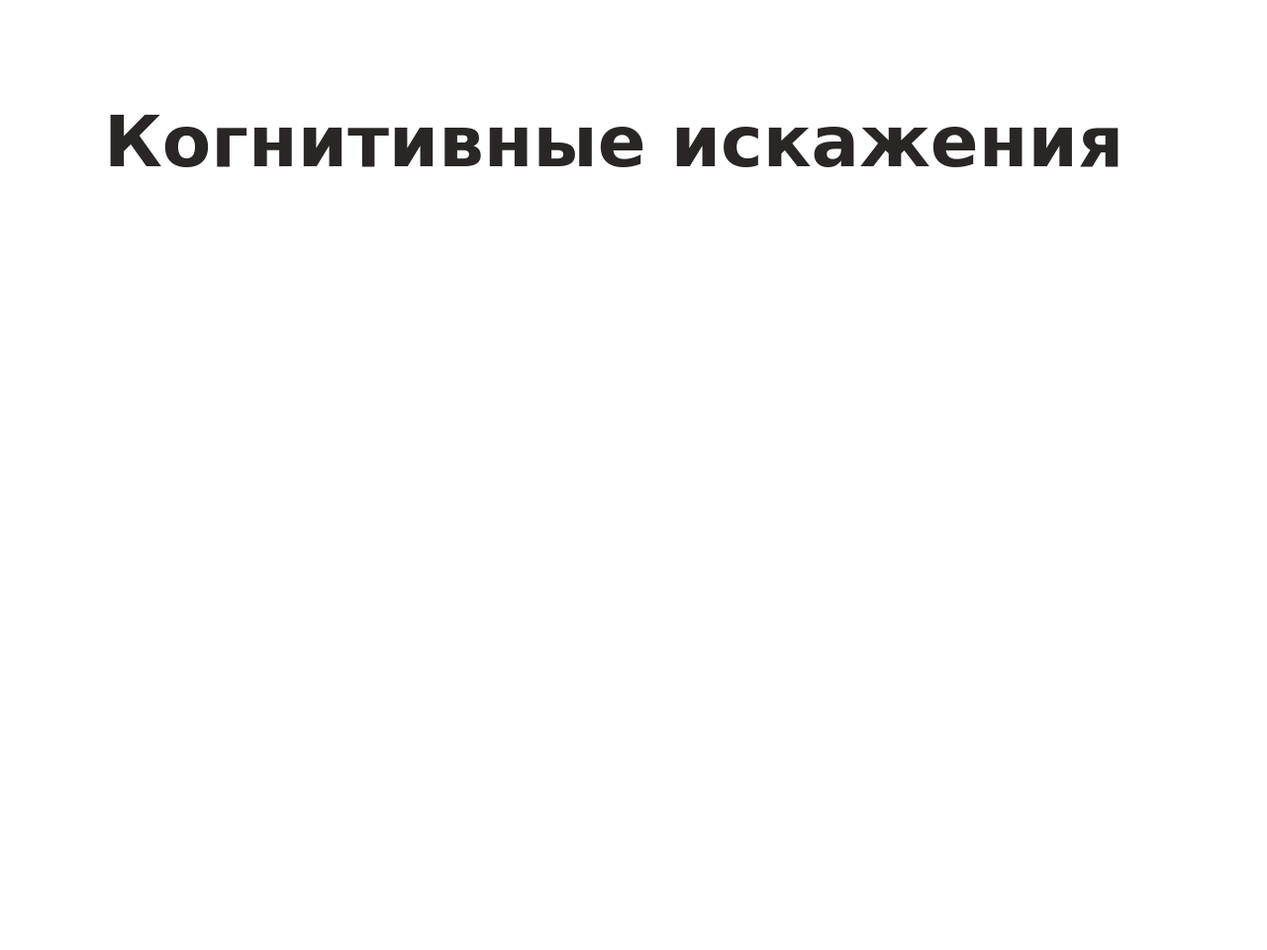
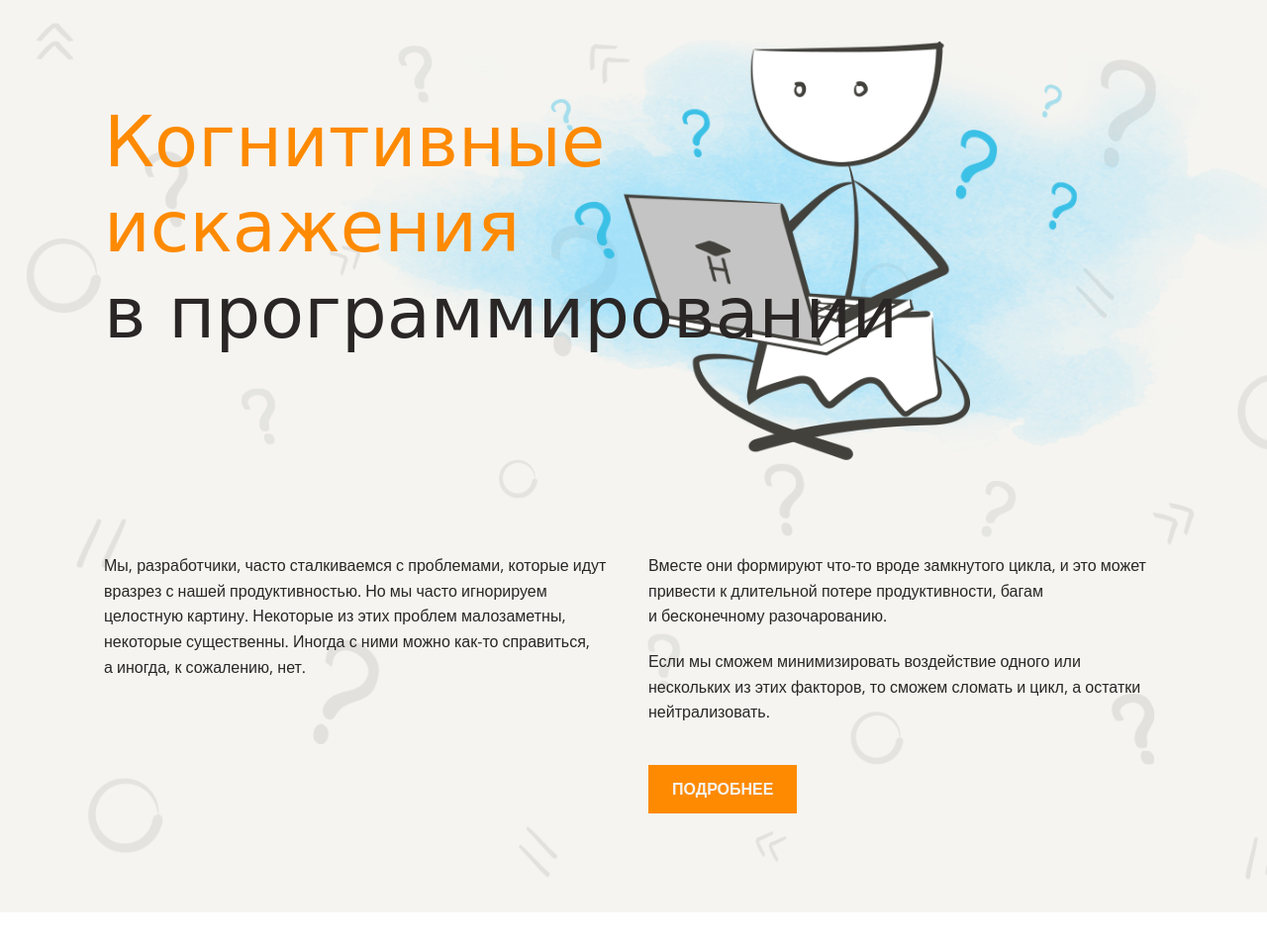
Before and after one commit to kagulion/cognitive-biases, a plain HTML site: page src/index.html in a window 1280 px wide. Shown: the whole page at 99% size. Before the commit the page ends 800 px from the top, so only its background shows below. Drawn offline with nearby package versions, Linux system fonts and the light colour scheme; a web font is replaced by a local one.

Commit message:
add header section

```diff
--- a/src/index.html
+++ b/src/index.html
@@ -17,10 +17,45 @@
     <link rel="stylesheet" href="styles/components.css" />
   </head>
   <body>
-    <header class="section">
-      <div class="container">
-        <h1>Когнитивные искажения</h1>
+    <header class="section section-pattern hero">
+      <div class="container hero-content">
+        <h1 class="heading">
+          <span class="text-primary">Когнитивные</span>
+          <br />
+          <span class="text-primary">искажения</span>
+          <br />
+          в программировании
+        </h1>
+        <div class="text-cols">
+          <div class="text-col">
+            <p>
+              Мы, разработчики, часто сталкиваемся с&nbsp;проблемами, которые
+              идут вразрез с&nbsp;нашей продуктивностью. Но&nbsp;мы&nbsp;часто
+              игнорируем целостную картину. Некоторые из&nbsp;этих проблем
+              малозаметны, некоторые существенны. Иногда с&nbsp;ними можно
+              как-то справиться, а&nbsp;иногда, к&nbsp;сожалению, нет.
+            </p>
+          </div>
+          <div class="text-col">
+            <p>
+              Вместе они формируют что-то вроде замкнутого цикла, и&nbsp;это
+              может привести к&nbsp;длительной потере продуктивности, багам
+              и&nbsp;бесконечному разочарованию.
+            </p>
+            <p class="mb-20">
+              Если мы&nbsp;сможем минимизировать воздействие одного или
+              нескольких из&nbsp;этих факторов, то&nbsp;сможем сломать
+              и&nbsp;цикл, а&nbsp;остатки нейтрализовать.
+            </p>
+            <a href="/" class="button button-primary">Подробнее</a>
+          </div>
+        </div>
       </div>
+      <img
+        class="hero-image"
+        src="./assets/main.png"
+        alt="Тота программирует"
+      />
     </header>
     <main>
       <section class="section">
--- a/src/styles/components.css
+++ b/src/styles/components.css
@@ -7,7 +7,24 @@
   padding-bottom: 100px;
 }
 
+.section-pattern {
+  position: relative;
+  background-color: var(--light);
+}
+
+.section-pattern::before {
+  content: "";
+  position: absolute;
+  inset: 0;
+  background-image: url("../assets/background.png");
+  background-size: cover;
+  background-repeat: no-repeat;
+  opacity: 0.1;
+  pointer-events: none;
+}
+
 .container {
+  position: relative;
   max-width: 1110px;
   width: 100%;
   margin-left: auto;
@@ -15,4 +32,103 @@
   padding-left: 20px;
   padding-right: 20px;
   box-sizing: border-box;
+  z-index: 1;
 }
+
+/* Hero-секция */
+
+.hero {
+  position: relative;
+}
+
+.hero-image {
+  position: absolute;
+  height: 525px;
+  top: 55px;
+  right: 110px;
+}
+
+.hero-content {
+  display: flex;
+  flex-direction: column;
+  gap: 200px;
+}
+
+/* --- Кнопки --- */
+
+.button {
+  display: inline-block;
+  width: fit-content;
+  padding: 12px 24px;
+  text-align: center;
+  text-decoration: none;
+  text-transform: uppercase;
+  line-height: 1.6em;
+  font-size: 16px;
+  font-weight: 700;
+}
+
+.button-primary {
+  color: var(--light);
+  background-color: var(--primary);
+}
+
+/* --- Адаптив --- */
+
+/* 1920+ */
+
+@media (min-width: 1921px) {
+  .hero-image {
+    top: 0;
+    right: 425px;
+  }
+
+  .hero-content {
+    gap: 100px;
+  }
+}
+
+/* 1440 */
+
+@media (max-width: 1440px) {
+  .hero-image {
+    top: -20px;
+    right: -120px;
+  }
+}
+
+/* 1024 */
+
+@media (max-width: 1024px) {
+  .hero-image {
+    height: 425px;
+    top: 0;
+    right: -300px;
+  }
+
+  .hero-content {
+    gap: 50px;
+  }
+}
+
+/* 768 */
+
+@media (max-width: 768px) {
+  .hero-image {
+    height: 356px;
+    right: -268px;
+  }
+}
+
+/* 425 */
+
+@media (max-width: 425px) {
+  .section {
+    padding-top: 50px;
+    padding-bottom: 50px;
+  }
+
+  .hero-image {
+    visibility: hidden;
+  }
+}
--- a/src/styles/style.css
+++ b/src/styles/style.css
@@ -21,6 +21,7 @@ body {
   font-size: 16px;
   line-height: 1.6em;
   color: var(--dark);
+  overflow: hidden;
 }
 
 h1,
@@ -48,6 +49,7 @@ h3 {
   margin: 0;
   padding: 0;
   box-sizing: border-box;
+  transition: all 0.3s ease-in-out;
 }
 
 html {
@@ -55,8 +57,71 @@ html {
   overflow-x: hidden;
 }
 
-img {
-  max-width: 100%;
-  height: auto;
-  box-sizing: border-box;
+/* --- Отступы --- */
+
+/* Марджины */
+
+.mb-20 {
+  margin-bottom: 20px;
 }
+
+/* --- Текст --- */
+
+/* Заголовки */
+
+.heading {
+  font-weight: 400;
+}
+
+/* Цвет */
+
+.text-primary {
+  color: var(--primary);
+}
+
+/* --- Колонки --- */
+
+/* Две колонки */
+
+.text-cols {
+  display: grid;
+  grid-template-columns: repeat(2, 1fr);
+  gap: 30px;
+}
+
+.text-col {
+  display: flex;
+  flex-direction: column;
+  gap: 20px;
+}
+
+/* --- Адаптив --- */
+
+/* 1920+ */
+
+/* 1440 */
+
+/* 1024 */
+
+/* 768 */
+
+/* 425 */
+
+@media (max-width: 425px) {
+  h1 {
+    font-size: 48px;
+  }
+}
+
+/* 375 */
+
+@media (max-width: 425px) {
+  h1 {
+    font-size: 40px;
+  }
+
+  .text-cols {
+    grid-template-columns: repeat(1, 1fr);
+    gap: 2px;
+  }
+}
```
Also changed, not shown: README.md.
